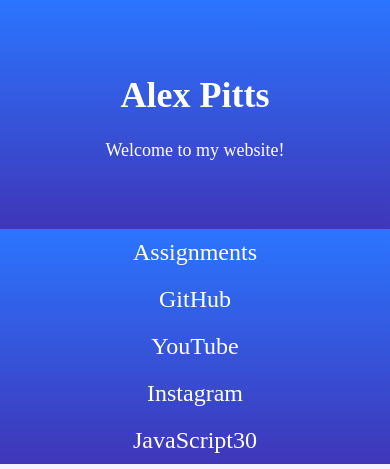
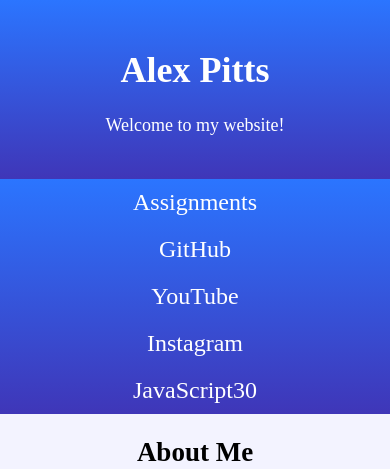
Before and after one commit to alexgpitts/AlexPitts.github.io, a PHP site: page /index.html in a window 390 px wide. Shown: the top 469 px of the page. Run offline with PHP 8.4, Linux system fonts and the light colour scheme.

Commit message:
Update main.css

```diff
--- a/CSS/main.css
+++ b/CSS/main.css
@@ -90,4 +90,7 @@ figcaption{
     .about{
         font-size: large;
     }
+    .head{
+        padding: 25px;
+     }
 }
```
